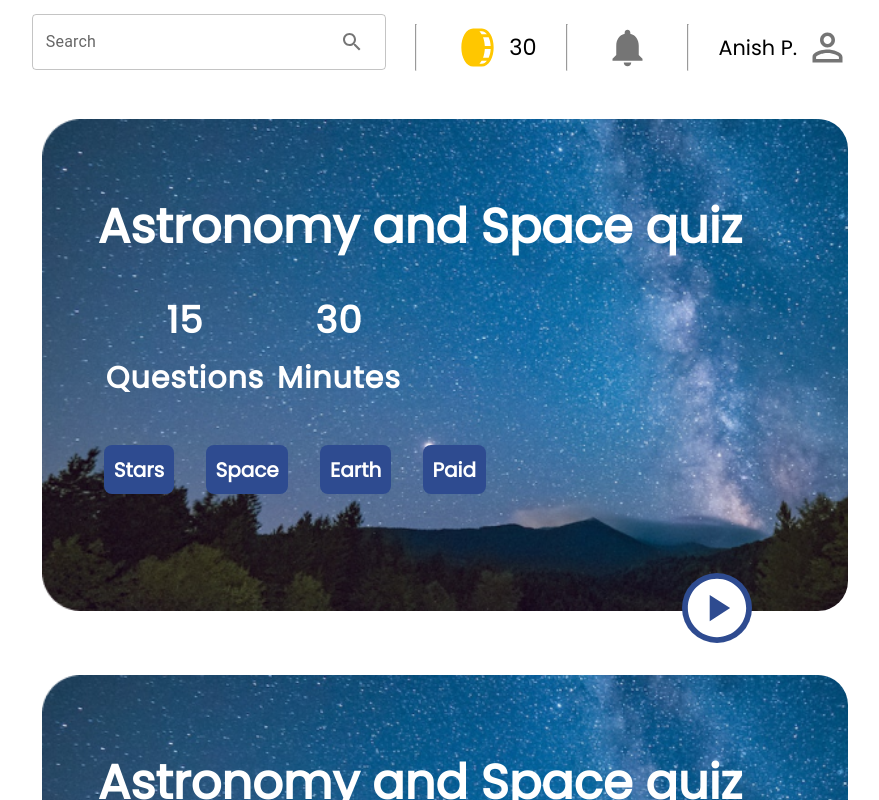
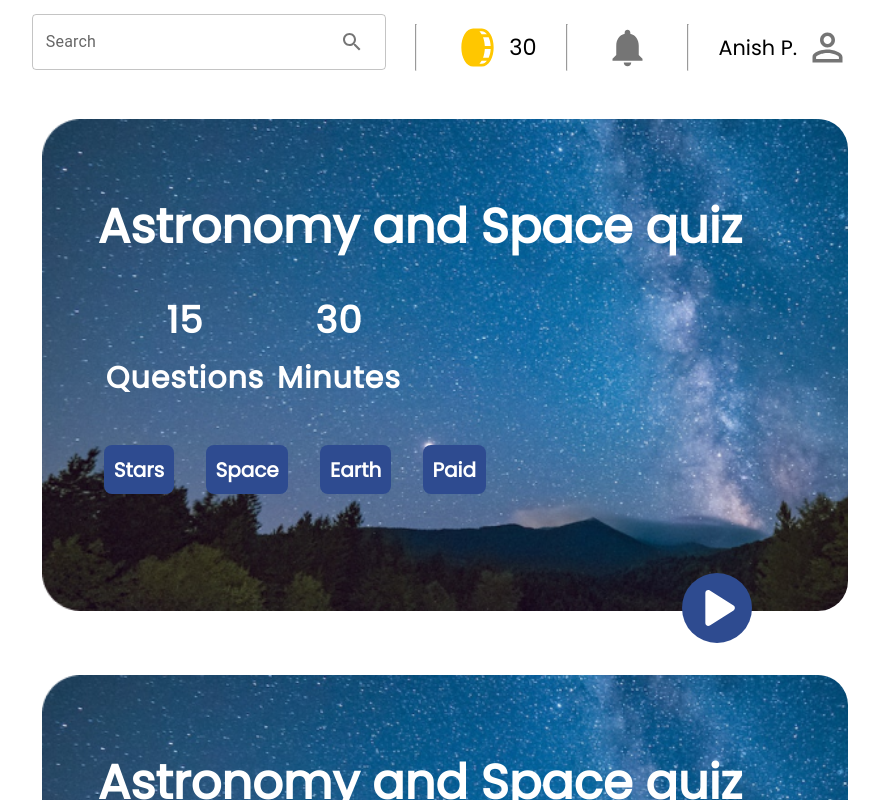
Before and after one commit to Malhardixit/quiz-portal, a React (Vite) app: page / in a window 1280 px wide. Shown: the top 800 px of the page, without its empty margins (195-1074 px from the left). Built offline with nearby package versions, Linux system fonts and the light colour scheme.

Commit message:
icon changed

```diff
--- a/src/components/Card/Card.jsx
+++ b/src/components/Card/Card.jsx
@@ -1,7 +1,7 @@
 import styles from './Card.module.css'
 import PropTypes from 'prop-types';
 import IconButton from '@mui/material/IconButton';
-import PlayCircleIcon from '@mui/icons-material/PlayCircle';
+import PlayArrowRoundedIcon from '@mui/icons-material/PlayArrowRounded';
 
 function Card(props) {
   return (
@@ -48,7 +48,7 @@ function Card(props) {
 
                 <div className={styles.play_button_div}>
                     <IconButton>
-                        <PlayCircleIcon
+                        <PlayArrowRoundedIcon
                         className={styles.play_icon}
                         style={{color:"white",fontSize:"70px"}}
                         />
```
